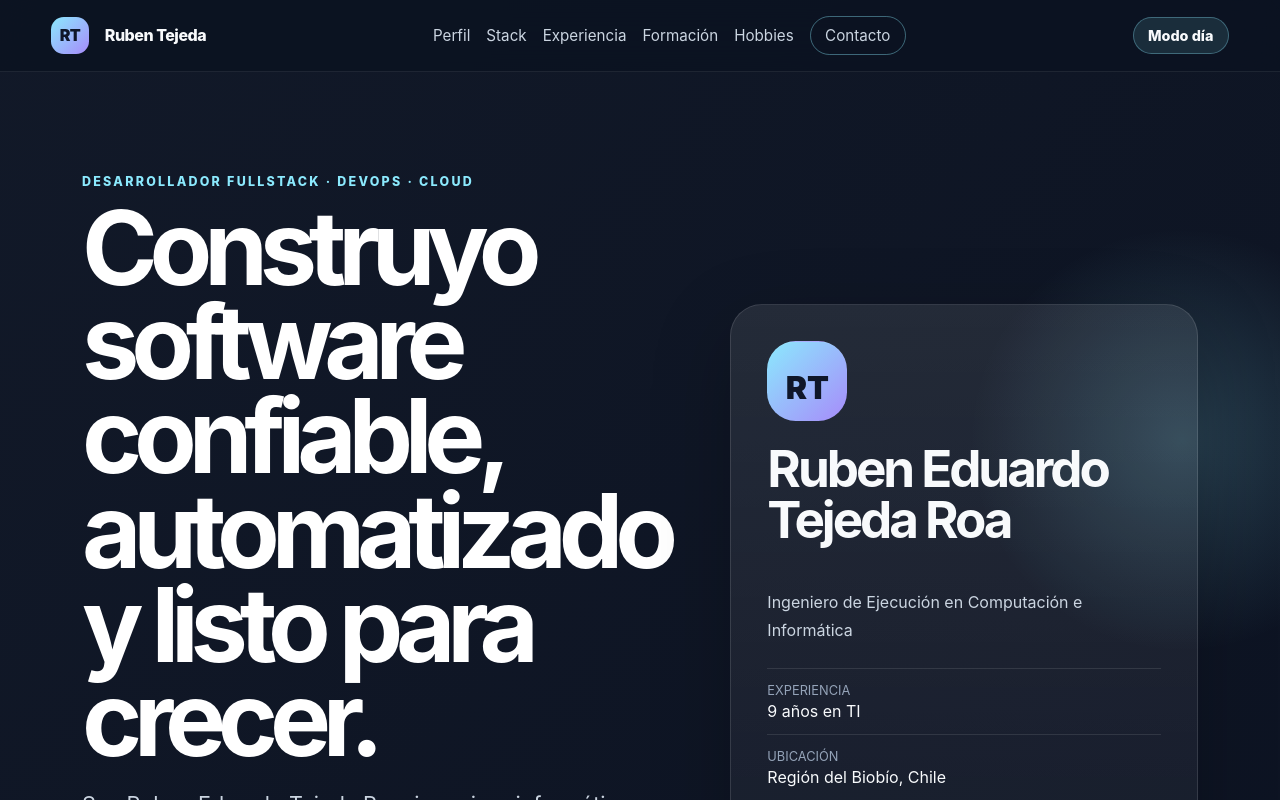
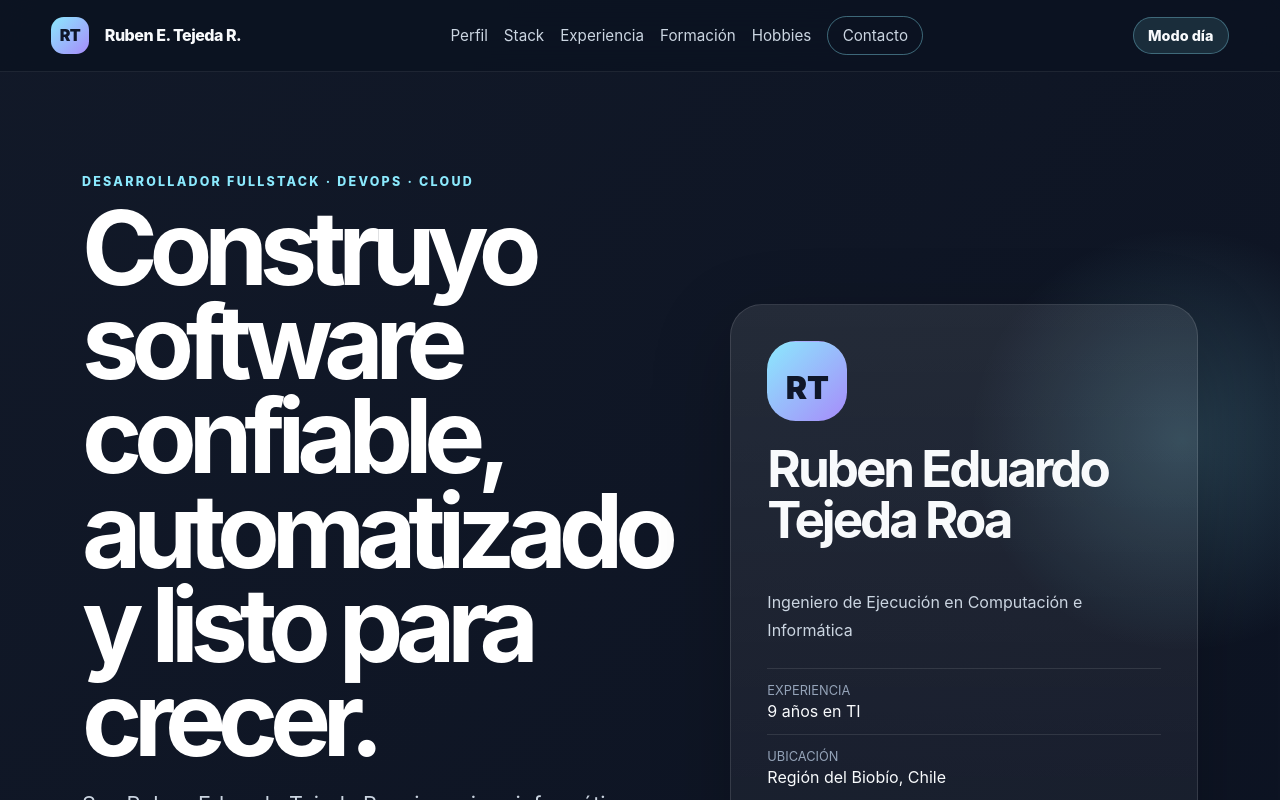
Before and after one commit to rbntejeda/ruben-cl, an Angular app: page / in a window 1280 px wide. Shown: the top 800 px of the page. Built offline with nearby package versions, Linux system fonts and the light colour scheme.

Commit message:
feat: update personal brand name

```diff
--- a/src/app/app.component.html
+++ b/src/app/app.component.html
@@ -1,7 +1,7 @@
 <header class="site-header">
   <a class="brand" href="#inicio" aria-label="Ir al inicio">
     <span class="brand-mark">RT</span>
-    <span>Ruben Tejeda</span>
+    <span>Ruben E. Tejeda R.</span>
   </a>
 
   <nav aria-label="Navegación principal">
@@ -155,5 +155,5 @@
 </main>
 
 <footer>
-  <p>© 2026 Ruben Tejeda. Hecho con Angular y pensado para ruben.cl.</p>
+  <p>© 2026 Ruben E. Tejeda R. Hecho con Angular y pensado para ruben.cl.</p>
 </footer>
--- a/src/index.html
+++ b/src/index.html
@@ -2,11 +2,11 @@
 <html lang="es-CL">
   <head>
     <meta charset="utf-8">
-    <title>Ruben Tejeda | Desarrollador FullStack & DevOps</title>
+    <title>Ruben E. Tejeda R. | Desarrollador FullStack & DevOps</title>
     <base href="/">
     <meta name="viewport" content="width=device-width, initial-scale=1">
     <meta name="description" content="Sitio personal de Ruben Eduardo Tejeda Roa, desarrollador FullStack con experiencia en cloud, DevOps, Angular, AWS, Azure, Terraform y liderazgo técnico.">
-    <meta property="og:title" content="Ruben Tejeda | Desarrollador FullStack & DevOps">
+    <meta property="og:title" content="Ruben E. Tejeda R. | Desarrollador FullStack & DevOps">
     <meta property="og:description" content="9 años creando software, infraestructura cloud y procesos DevOps para productos digitales.">
     <meta property="og:type" content="website">
     <meta property="og:url" content="https://ruben.cl">
```
